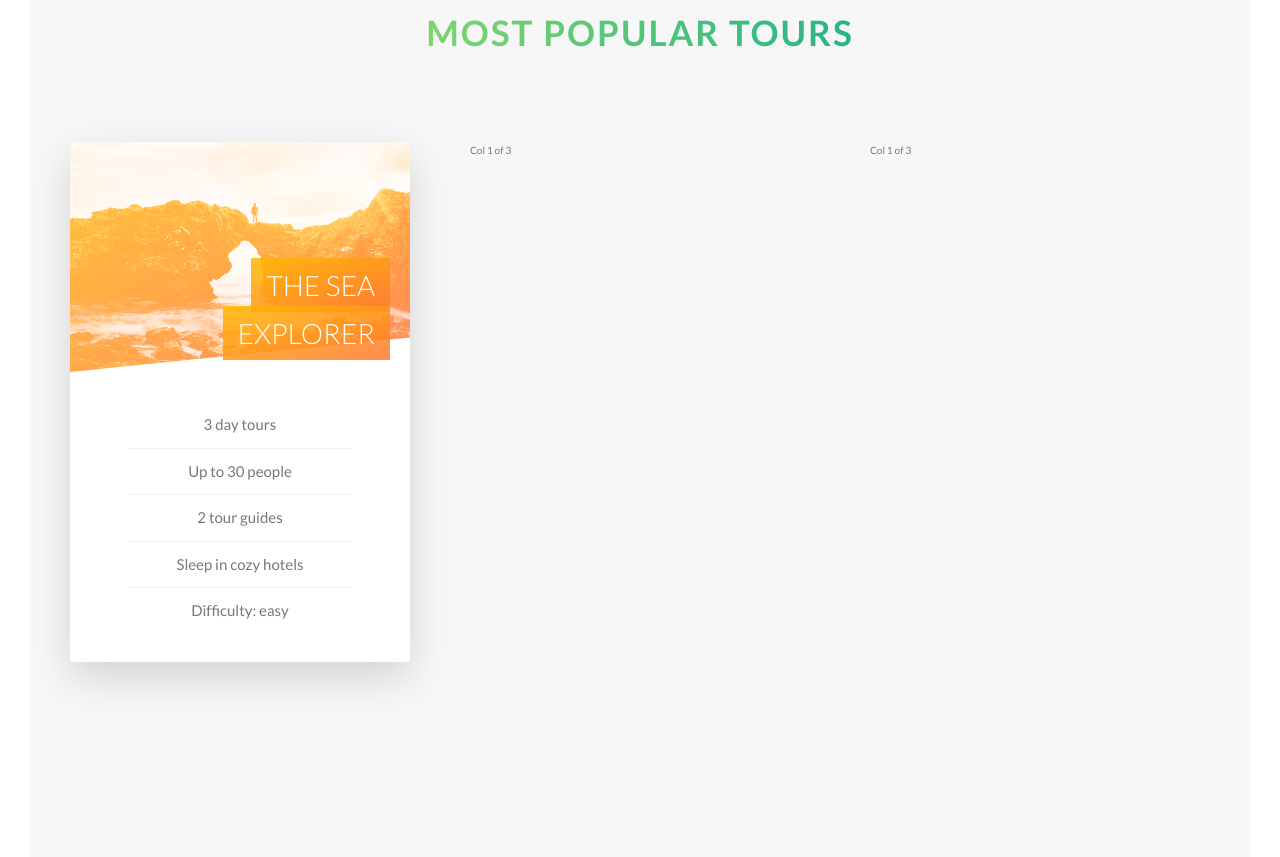
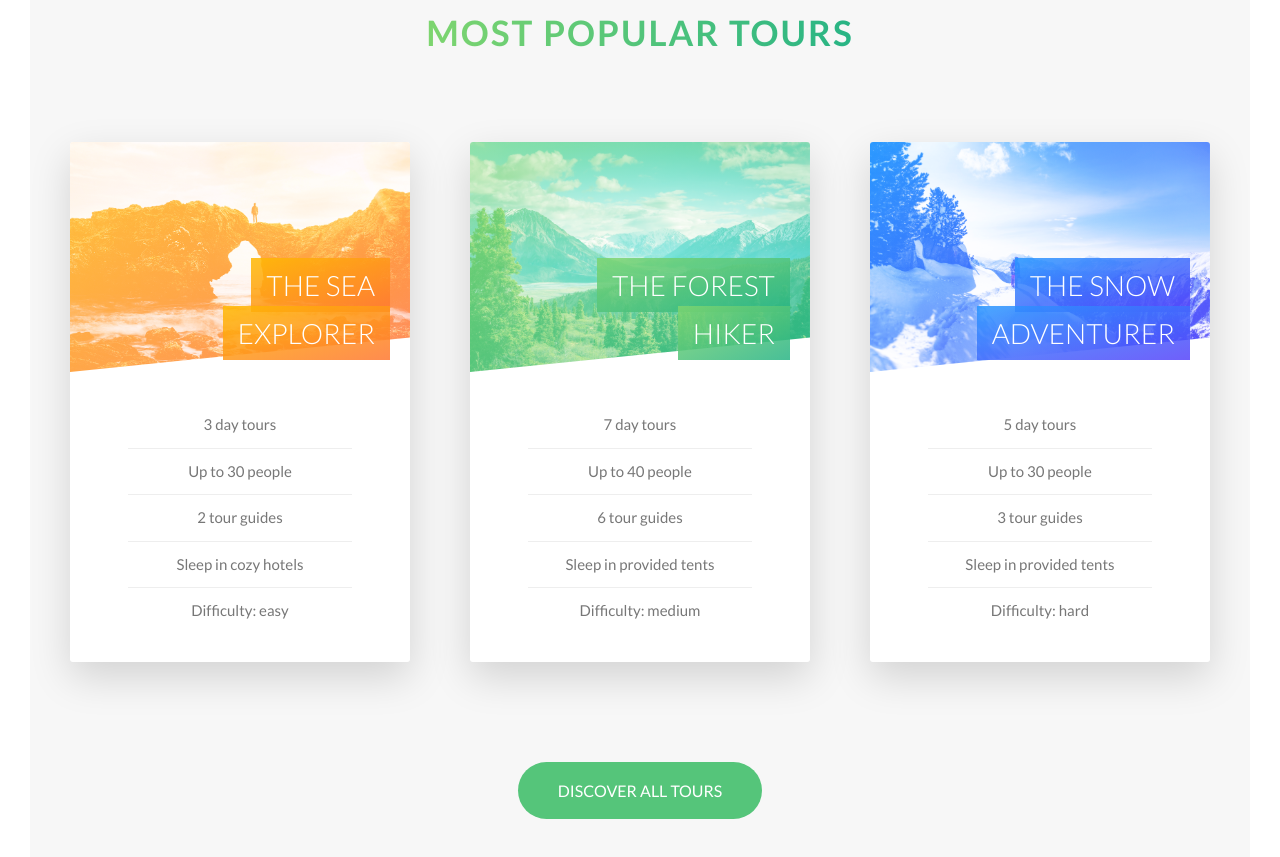
Before and after one commit to JoseIgnacioTapia/nature-site-project, a website: page index.html in a window 1280 px wide. Shown: the part 2280-3137 px from the top of the page. Drawn offline with Linux system fonts and the light colour scheme.

Commit message:
Finishing The Tours Section

```diff
--- a/index.html
+++ b/index.html
@@ -163,16 +163,84 @@
                 </div>
               </div>
               <div class="card__side card__side--back card__side--back-1">
-                BACK
+                <div class="card__cta">
+                  <div class="card__price-box">
+                    <p class="card__price-only">Only</p>
+                    <p class="card__price-value">$297</p>
+                  </div>
+                  <a href="#" class="btn btn--white">Book now!</a>
+                </div>
               </div>
             </div>
           </div>
           <div class="col-1-of-3">
-            Col 1 of 3
+            <div class="card">
+              <div class="card__side card__side--front">
+                <div class="card__picture card__picture--2">
+                  &nbsp;
+                </div>
+                <h4 class="card__heading">
+                  <span class="card__heading-span card__heading-span--2"
+                    >The Forest Hiker</span
+                  >
+                </h4>
+                <div class="card__details">
+                  <ul>
+                    <li>7 day tours</li>
+                    <li>Up to 40 people</li>
+                    <li>6 tour guides</li>
+                    <li>Sleep in provided tents</li>
+                    <li>Difficulty: medium</li>
+                  </ul>
+                </div>
+              </div>
+              <div class="card__side card__side--back card__side--back-2">
+                <div class="card__cta">
+                  <div class="card__price-box">
+                    <p class="card__price-only">Only</p>
+                    <p class="card__price-value">$497</p>
+                  </div>
+                  <a href="#" class="btn btn--white">Book now!</a>
+                </div>
+              </div>
+            </div>
           </div>
           <div class="col-1-of-3">
-            Col 1 of 3
+            <div class="card">
+              <div class="card__side card__side--front">
+                <div class="card__picture card__picture--3">
+                  &nbsp;
+                </div>
+                <h4 class="card__heading">
+                  <span class="card__heading-span card__heading-span--3"
+                    >The Snow Adventurer</span
+                  >
+                </h4>
+                <div class="card__details">
+                  <ul>
+                    <li>5 day tours</li>
+                    <li>Up to 30 people</li>
+                    <li>3 tour guides</li>
+                    <li>Sleep in provided tents</li>
+                    <li>Difficulty: hard</li>
+                  </ul>
+                </div>
+              </div>
+              <div class="card__side card__side--back card__side--back-3">
+                <div class="card__cta">
+                  <div class="card__price-box">
+                    <p class="card__price-only">Only</p>
+                    <p class="card__price-value">$897</p>
+                  </div>
+                  <a href="#" class="btn btn--white">Book now!</a>
+                </div>
+              </div>
+            </div>
           </div>
+        </div>
+
+        <div class="u-center-text u-margin-top-huge">
+          <a href="#" class="btn btn--green">Discover all tours</a>
         </div>
       </section>
     </main>
--- a/sass/base/_utilities.scss
+++ b/sass/base/_utilities.scss
@@ -12,3 +12,11 @@
 .u-margin-bottom-big {
   margin-bottom: 8rem;
 }
+
+.u-margin-top-big {
+  margin-top: 8rem;
+}
+
+.u-margin-top-huge {
+  margin-top: 10rem;
+}
--- a/sass/components/_button.scss
+++ b/sass/components/_button.scss
@@ -32,6 +32,15 @@
 
     &::after {
       background-color: $color-white;
+    }
+  }
+
+  &--green {
+    background-color: $color-primary;
+    color: $color-white;
+
+    &::after {
+      background-color: $color-primary;
     }
   }
 
--- a/sass/components/_card.scss
+++ b/sass/components/_card.scss
@@ -31,6 +31,22 @@
           $color-secondary-dark
         );
       }
+
+      &-2 {
+        background-image: linear-gradient(
+          to right bottom,
+          $color-primary-light,
+          $color-primary-dark
+        );
+      }
+
+      &-3 {
+        background-image: linear-gradient(
+          to right bottom,
+          $color-tertiary-light,
+          $color-tertiary-dark
+        );
+      }
     }
   }
 
@@ -60,11 +76,21 @@
     }
 
     &--2 {
-      background-image: url(../img/nat-5.jpg);
+      background-image: linear-gradient(
+          to right bottom,
+          $color-primary-light,
+          $color-primary-dark
+        ),
+        url(../img/nat-6.jpg);
     }
 
     &--3 {
-      background-image: url(../img/nat-5.jpg);
+      background-image: linear-gradient(
+          to right bottom,
+          $color-tertiary-light,
+          $color-tertiary-dark
+        ),
+        url(../img/nat-7.jpg);
     }
   }
 
@@ -92,6 +118,22 @@
         rgba($color-secondary-dark, 0.85)
       );
     }
+
+    &--2 {
+      background-image: linear-gradient(
+        to right bottom,
+        rgba($color-primary-light, 0.85),
+        rgba($color-primary-dark, 0.85)
+      );
+    }
+
+    &--3 {
+      background-image: linear-gradient(
+        to right bottom,
+        rgba($color-tertiary-light, 0.85),
+        rgba($color-tertiary-dark, 0.85)
+      );
+    }
   }
 
   &__details {
@@ -113,4 +155,30 @@
       }
     }
   }
+
+  // FRONT SIDE STYLING
+  &__cta {
+    position: absolute;
+    top: 50%;
+    left: 50%;
+    transform: translate(-50%, -50%);
+    width: 90%;
+    text-align: center;
+  }
+
+  &__price-box {
+    text-align: center;
+    color: $color-white;
+    margin-bottom: 8rem;
+  }
+
+  &__price-only {
+    font-size: 1.4rem;
+    text-transform: uppercase;
+  }
+
+  &__price-value {
+    font-size: 6rem;
+    font-weight: 100;
+  }
 }
--- a/sass/pages/_home.scss
+++ b/sass/pages/_home.scss
@@ -24,6 +24,6 @@
 
 .section-tours {
   background-color: $color-grey-light-1;
-  padding: 25rem 0 50rem 0;
+  padding: 25rem 0 15rem 0;
   margin-top: -10rem;
 }
```
Also changed, not shown: css/style.css.
